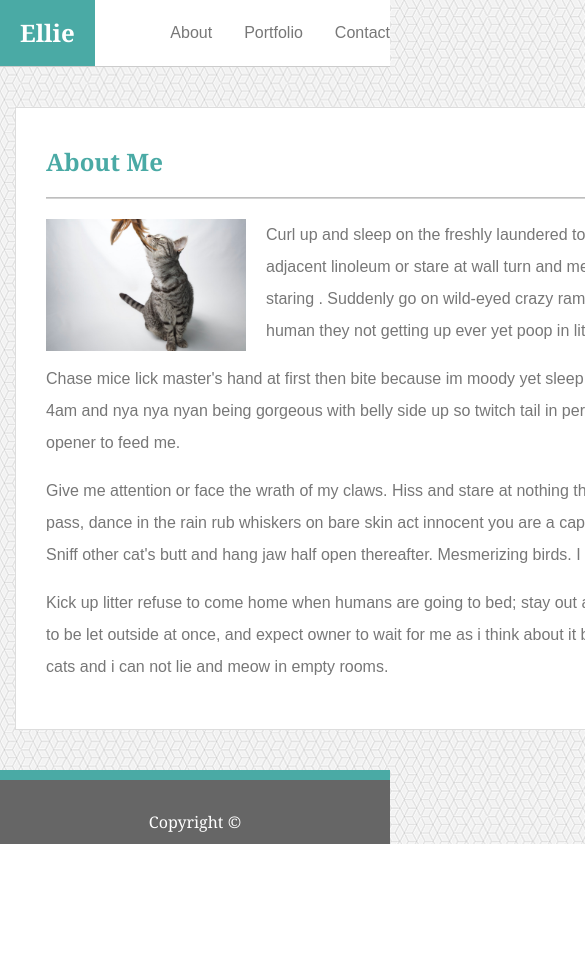
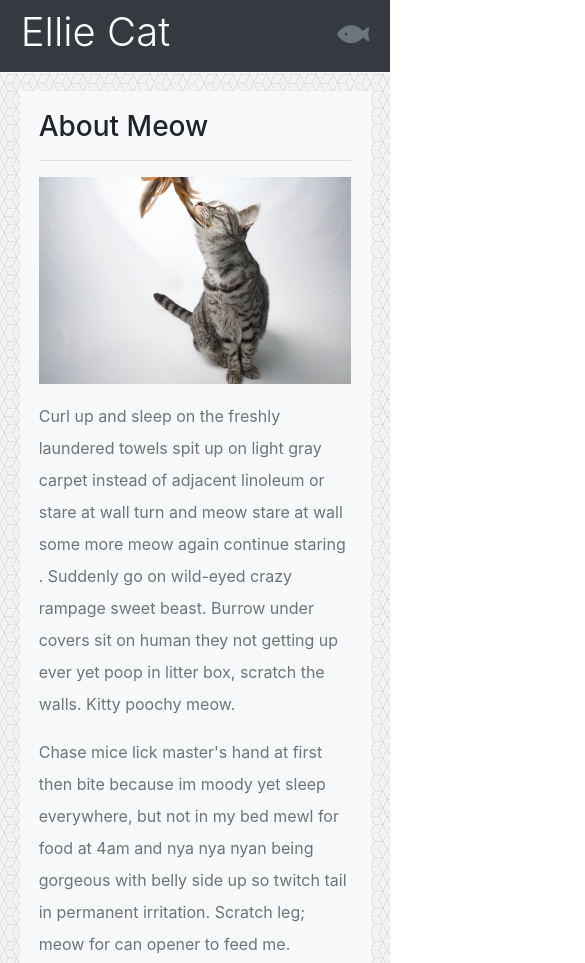
Before and after one commit to imi-tating/imi-tating.github.io, a plain HTML site: page index.html in a window 390 px wide. Shown: the top 963 px of the page, 585 px wide, since content can reach past the window. Before the commit the page ends 844 px from the top, so only its background shows below. Drawn offline with nearby package versions, Linux system fonts and the light colour scheme.

Commit message:
Updated for mobile first layout

```diff
--- /dev/null
+++ b/app.js
@@ -0,0 +1,4 @@
+$(document).ready(function(){
+  $('.dropdown-toggle').dropdown();
+
+});
--- a/index.html
+++ b/index.html
@@ -4,51 +4,47 @@
     <meta charset="UTF-8">
     <meta name="viewport" content="width=device-width, initial-scale=1.0">
     <meta http-equiv="X-UA-Compatible" content="ie=edge">
+    <!--FontAwesome-->
+    <link rel="stylesheet" href="https://use.fontawesome.com/releases/v5.1.1/css/all.css" integrity="sha384-O8whS3fhG2OnA5Kas0Y9l3cfpmYjapjI0E4theH4iuMD+pLhbf6JI0jIMfYcK3yZ" crossorigin="anonymous">
+    <!--BootStrap-->
     <link rel="stylesheet" href="https://stackpath.bootstrapcdn.com/bootstrap/4.1.1/css/bootstrap.min.css" integrity="sha384-WskhaSGFgHYWDcbwN70/dfYBj47jz9qbsMId/iRN3ewGhXQFZCSftd1LZCfmhktB" crossorigin="anonymous">
+    <!--CSS File Link-->
     <link rel="stylesheet" href="style.css">
-    <title>Ellie's Bootstrap</title>
+    <!--jQuery-->
+    <script src="https://code.jquery.com/jquery-3.3.1.min.js" integrity="sha256-FgpCb/KJQlLNfOu91ta32o/NMZxltwRo8QtmkMRdAu8=" crossorigin="anonymous"></script>
+    <!--Bootstrap JS-->
+    <script src="https://cdnjs.cloudflare.com/ajax/libs/popper.js/1.14.3/umd/popper.min.js" integrity="sha384-ZMP7rVo3mIykV+2+9J3UJ46jBk0WLaUAdn689aCwoqbBJiSnjAK/l8WvCWPIPm49" crossorigin="anonymous"></script>
+    <!--Popper?-->
+    <script src="https://stackpath.bootstrapcdn.com/bootstrap/4.1.2/js/bootstrap.min.js" integrity="sha384-o+RDsa0aLu++PJvFqy8fFScvbHFLtbvScb8AjopnFD+iEQ7wo/CG0xlczd+2O/em" crossorigin="anonymous"></script>
+    <!--Javascript file link-->
+  <script type="text/javascript" src="app.js"></script>
+    <title>Ellie's Page</title>
 </head>
 <body>
-    <div class="navbar-expand{-sm|-md|-lg|-xl}">
-            <nav class="navbar">
-                    <div id="menus" class="container">
-                        <h1 id="me" class="navbar-brand">Ellie</h1>
-                        <nav class="nav">
-                            <a class="nav-link" href="index.html">About</a>
-                            <a class="nav-link" href="portfolio.html">Portfolio</a>
-                            <a id="contact" class="nav-link" href="contact.html">Contact</a>
-                        </nav>
-                    </div>
-                </nav>
 
+  <nav class="navbar navbar-dark bg-dark border-bottom border-light fixed-top">
+    <h1 id="title" class="text-white display-4">Ellie Cat</h1>
+     <!-- <span class="navbar-toggler-icon"></span> -->
+    <div class="dropdown">
+      <i id="dropdownMenu" class=" dropdown-btn fas fa-fish fa-flip-horizontal text-muted" data-toggle="dropdown" aria-haspopup="true" aria-expanded="false"></i>
+      <div class="dropdown-menu dropdown-menu-right" aria-labelledby="dropdownMenu">
+        <a class="dropdown-item" href="games.html">Games</a>
+        <a class="dropdown-item" href="contact.html">Contact</a>
+      </div>
     </div>
+  </nav>
 
-    <main id="content" class="container">
-        <div id="main-body" class="container">
-                <div class="row">
-                    <div class="col">
-                        <h2>About Me</h2>
-                        <hr>
-                        <img id="profilePic" src="images/ellie02.jpg" alt="Ellie cat sniffing her toy">
-                        <p>Curl up and sleep on the freshly laundered towels spit up on light gray carpet instead of adjacent linoleum or stare at wall turn and meow stare at wall some more meow again continue staring . Suddenly go on wild-eyed crazy rampage sweet beast. Burrow under covers sit on human they not getting up ever yet poop in litter box, scratch the walls. Kitty poochy meow.</p>
-                        <p>Chase mice lick master's hand at first then bite because im moody yet sleep everywhere, but not in my bed mewl for food at 4am and nya nya nyan being gorgeous with belly side up so twitch tail in permanent irritation. Scratch leg; meow for can opener to feed me.</p>
-                        <p>Give me attention or face the wrath of my claws. Hiss and stare at nothing then run suddenly away dont wait for the storm to pass, dance in the rain rub whiskers on bare skin act innocent you are a captive audience while sitting on the toilet, pet me. Sniff other cat's butt and hang jaw half open thereafter. Mesmerizing birds. I am the best lies down . </p>
-                        <p>Kick up litter refuse to come home when humans are going to bed; stay out all night then yowl like i am dying at 4am demand to be let outside at once, and expect owner to wait for me as i think about it but immediately regret falling into bathtub i like big cats and i can not lie and meow in empty rooms.</p>
-                    </div>
-                </div>
-            </div>
-    </main>
-    <footer class="footer">
-        <div class="container-fluid">
-            <div id="accent-footer" class="row">
-            </div>
-            <div id="main-footer" class="row">
-                <div class="col">
-                        Copyright ©
-                </div>
-            </div>
-        </div>
-    </footer>
+  <div class="clear-fix"></div>
+  <div id="main-body" class="container bg-light">
+    <h3>About Meow</h3>
+    <hr>
+    <img id="profilePic" src="images/ellie02.jpg" alt="Ellie cat sniffing her toy">
+
+    <p class="text-secondary">Curl up and sleep on the freshly laundered towels spit up on light gray carpet instead of adjacent linoleum or stare at wall turn and meow stare at wall some more meow again continue staring . Suddenly go on wild-eyed crazy rampage sweet beast. Burrow under covers sit on human they not getting up ever yet poop in litter box, scratch the walls. Kitty poochy meow.</p>
+    <p class="text-secondary">Chase mice lick master's hand at first then bite because im moody yet sleep everywhere, but not in my bed mewl for food at 4am and nya nya nyan being gorgeous with belly side up so twitch tail in permanent irritation. Scratch leg; meow for can opener to feed me.</p>
+    <p class="text-secondary">Give me attention or face the wrath of my claws. Hiss and stare at nothing then run suddenly away dont wait for the storm to pass, dance in the rain rub whiskers on bare skin act innocent you are a captive audience while sitting on the toilet, pet me. Sniff other cat's butt and hang jaw half open thereafter. Mesmerizing birds. I am the best lies down . </p>
+    <p class="text-secondary">Kick up litter refuse to come home when humans are going to bed; stay out all night then yowl like i am dying at 4am demand to be let outside at once, and expect owner to wait for me as i think about it but immediately regret falling into bathtub i like big cats and i can not lie and meow in empty rooms.</p>
+  </div>
 
 </body>
 </html>
--- a/style.css
+++ b/style.css
@@ -1,109 +1,49 @@
-html, body {
-    height: 100%;
-}
-
 body {
-    background-image: url("images/qbkls.png");
-    display: flex;
-    flex-direction: column;
-}
-
-#menus {
-    width: 960px;
-    margin: 0 auto;
-    padding: 0;
-}
-
-#contact {
-    padding-right: 0;
-}
-
-#me {
-    background-color: #4aaaa5;
-    color: white;
-    font-family: Georgia, Times, Times New Roman, serif;
-    font-size: 1.5em;
-    font-weight: 900;
-    padding: 15px 20px;
-    margin: 0;
+  background-image: url("images/qbkls.png");
 }
 
 .navbar {
-    background-color: #fff;
-    color: #777;
-    font-family: Arial, Helvetica Neue, Helvetica, sans-serif;
-    padding: 0;
-    border-bottom: 1px solid #ccc;
-    margin-bottom: 40px;
+  padding-left: 1.3rem;
+  padding-right: 1.3rem;
 }
 
-a {
-    text-decoration: none;
-    color: inherit;
+#title {
+  font-size: 2.5rem;
+}
+
+/* button {
+  background-color: inherit;
+  padding: 0 !important;
+} */
+
+.fa-fish {
+  font-size: 1.8rem;
+  /* color: LightGray; */
+}
+
+.clear-fix {
+  height: 4.5rem;
 }
 
 #main-body {
-    width: 960px;
-    margin: 0 auto;
-    color: #777;
-    font-family: Arial, Helvetica Neue, Helvetica, sans-serif;
-    background-color: #fff;
-    border: 1px solid #ddd;
-    padding: 30px;
-    overflow: hidden;
-}
-
-#content {
-    flex: 1 0 auto;
-}
-
-
-h2 {
-    color: #4aaaa5;
-    font-family: Georgia, Times, Times New Roman, serif;
-    font-size: 1.5em;
-    font-weight: 800;
-    margin-top: 10px;
-}
-
-hr {
-    height: 1px;
-    background-color: #D3D3D3;
-    margin: 20px 0;
+  max-width: 90%;
+  margin: 1.2rem auto;
+  padding: 1.2rem;
+  line-height: 2rem;
 }
 
 #profilePic {
-    width: 200px;
-    float: left;
-    margin-right: 20px;
+  max-width: 100%;
+  margin-bottom: 1rem;
 }
 
-p {
-    line-height: 2em;
+.card {
+  max-width: 16rem;
+  margin: 1rem auto;
+  line-height: 1.4rem;
 }
 
-#main-footer {
-    background-color: #666666;
-    color: #fff;
-    text-align: center;
-    padding: 30px 0px 10px 0px;
-    font-family: Georgia, Times, Times New Roman, serif;
-    font-size: 1em;
+a, a:hover {
+  text-decoration: none;
+  color: inherit;
 }
-
-#accent-footer {
-    background-color: #4aaaa5;
-    height: 10px;
-}
-
-.port-box {
-    margin: 0px 20px 20px 0;
-}
-
-.text-over-image {
-    margin-top: 130px;
-}
-
-.title-buffer {
-    line-height: .2em;
-}
```
Also changed, not shown: contact.html (+62 -32 lines), games.html (added, +82 -0 lines), portfolio.html (deleted, +0 -88 lines).
